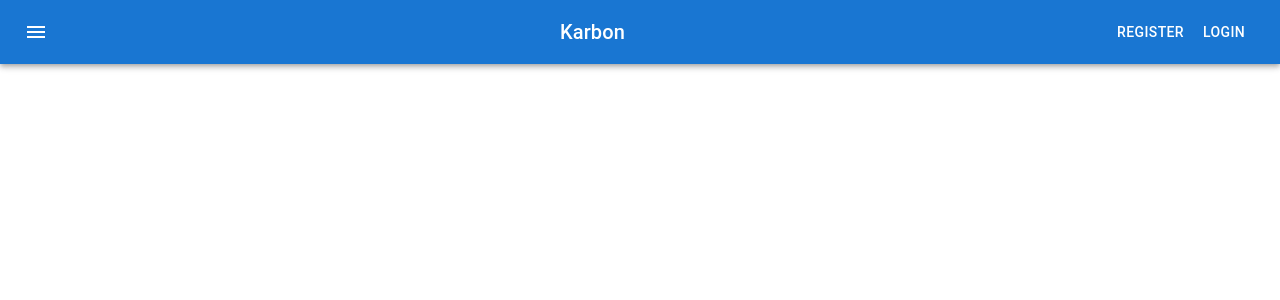
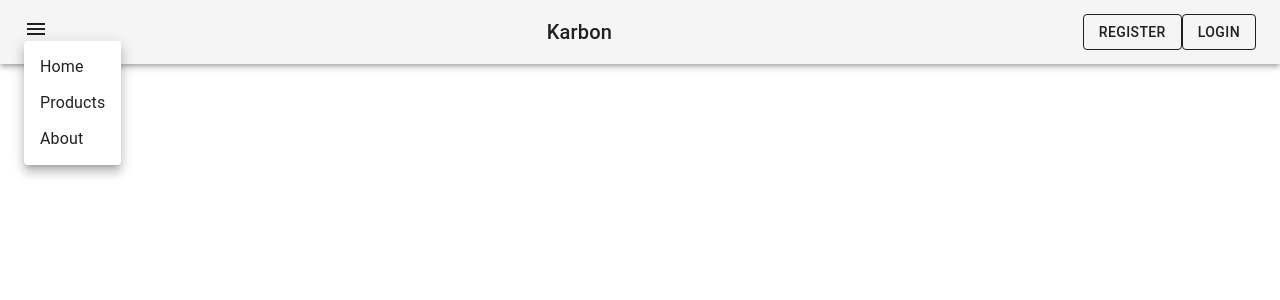
Before and after one commit to enmanuelsando/karbon-ecommerce, a React (Create React App) app: page / in a window 1280 px wide. Both pictures are taken after a click on the button "menu". Shown: the top 300 px of the page. Built offline with nearby package versions, Linux system fonts and the light colour scheme.

Commit message:
Se edita barra de menu de header

```diff
--- a/src/App.js
+++ b/src/App.js
@@ -1,18 +1,18 @@
 import './App.css';
-import Button from '@mui/material/Button'
 import * as React from 'react';
 import AppBar from '@mui/material/AppBar';
 import Box from '@mui/material/Box';
 import Toolbar from '@mui/material/Toolbar';
 import Typography from '@mui/material/Typography';
+import Button from '@mui/material/Button'
 import IconButton from '@mui/material/IconButton';
-import MenuIcon from '@mui/icons-material/Menu';
+import FadeMenu from './components/menu'
 
 function App() {
   return (
     <div className="App">
       <Box sx={{ flexGrow: 1 }}>
-        <AppBar position="static">
+        <AppBar position="static" color="default">
           <Toolbar>
             <IconButton
               size="large"
@@ -21,13 +21,13 @@ function App() {
               aria-label="menu"
               sx={{ mr: 2 }}
             >
-             <MenuIcon />
+             <FadeMenu/>
            </IconButton>
             <Typography variant="h6"    component="div" sx={{ flexGrow: 1 }}>
              Karbon
           </Typography>
-          <Button color="inherit">Register</Button>
-          <Button color="inherit">Login</Button>
+          <Button color="inherit" variant="outlined">Register</Button>
+          <Button color="inherit" variant="outlined">Login</Button>
         </Toolbar>
       </AppBar>
     </Box>
--- /dev/null
+++ b/src/components/menu.js
@@ -0,0 +1,44 @@
+import * as React from 'react';
+import Menu from '@mui/material/Menu';
+import MenuItem from '@mui/material/MenuItem';
+import Fade from '@mui/material/Fade';
+import MenuIcon from '@mui/icons-material/Menu';
+
+export default function FadeMenu() {
+  const [anchorEl, setAnchorEl] = React.useState(null);
+  const open = Boolean(anchorEl);
+  const handleClick = (event) => {
+    setAnchorEl(event.currentTarget);
+  };
+  const handleClose = () => {
+    setAnchorEl(null);
+  };
+
+  return (
+    <div>
+      <MenuIcon
+        id="fade-button"
+        aria-controls="fade-menu"
+        aria-haspopup="true"
+        aria-expanded={open ? 'true' : undefined}
+        onClick={handleClick}
+      >
+        Dashboard
+      </MenuIcon>
+      <Menu
+        id="fade-menu"
+        MenuListProps={{
+          'aria-labelledby': 'fade-button',
+        }}
+        anchorEl={anchorEl}
+        open={open}
+        onClose={handleClose}
+        TransitionComponent={Fade}
+      >
+        <MenuItem onClick={handleClose}>Home</MenuItem>
+        <MenuItem onClick={handleClose}>Products</MenuItem>
+        <MenuItem onClick={handleClose}>About</MenuItem>
+      </Menu>
+    </div>
+  );
+}
```
Also changed, not shown: src/components/NavBar.js (added).
